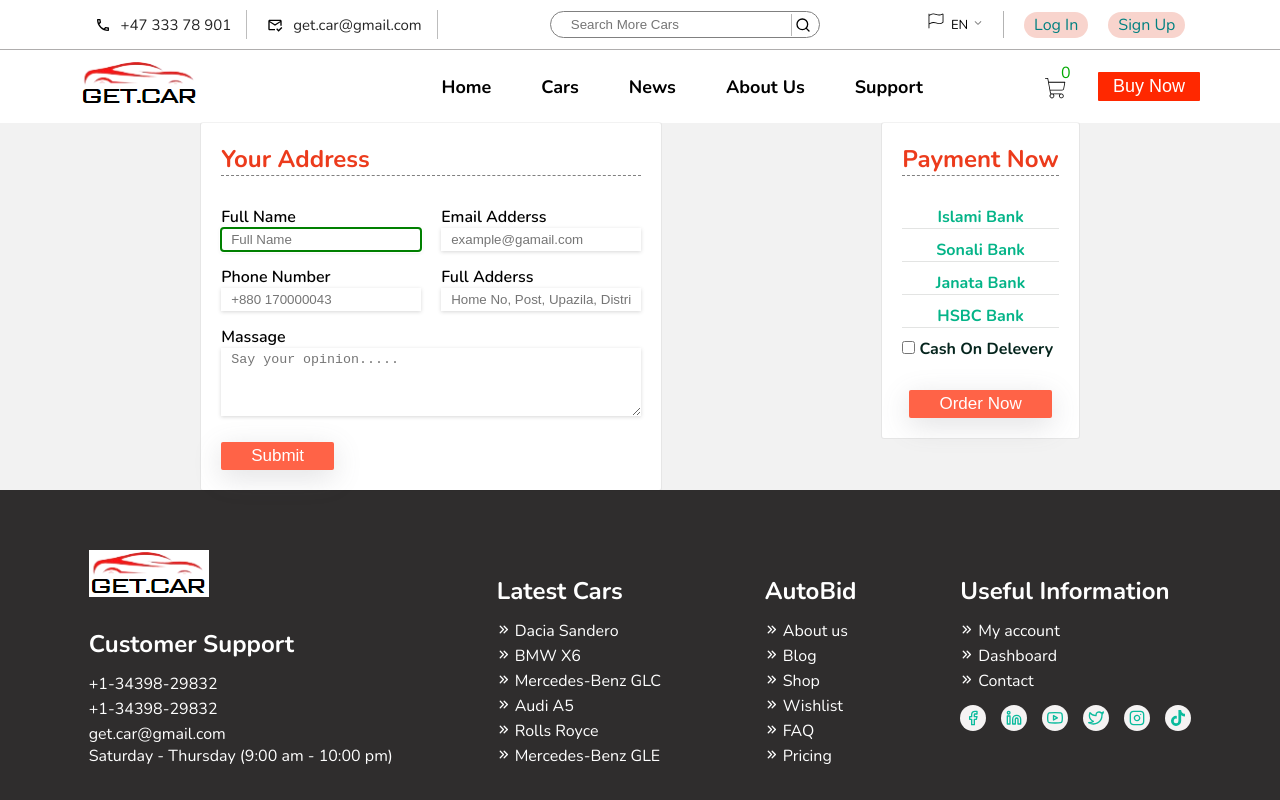
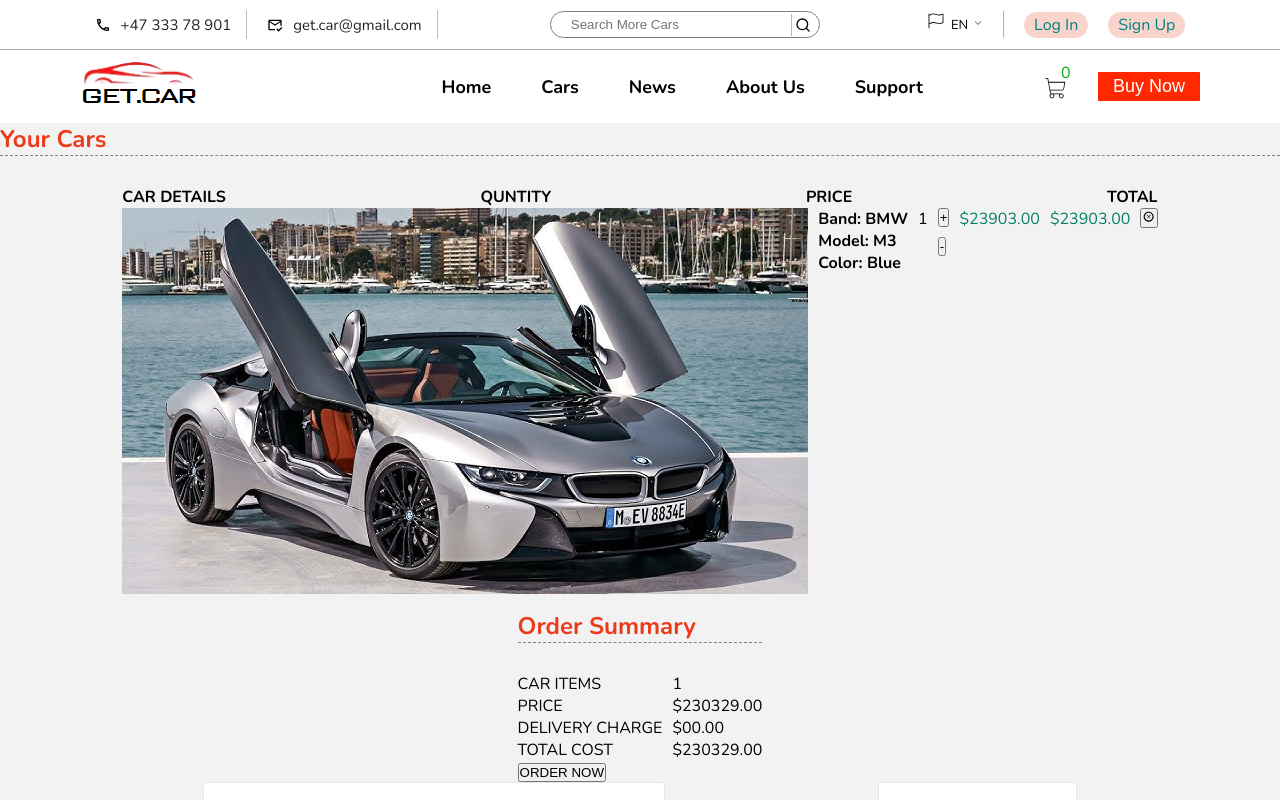
Before and after one commit to rashidulislamg71/get.car, a React (Vite) app: page /cart in a window 1280 px wide. Shown: the top 800 px of the page. Built offline with nearby package versions, Linux system fonts and the light colour scheme.

Commit message:
cart item

```diff
--- a/src/Component/Cart/Cart.jsx
+++ b/src/Component/Cart/Cart.jsx
@@ -1,6 +1,9 @@
 import { useContext } from "react";
 import styles from "./Cart.module.css";
 import { ProductContext } from "../GlobalContextAPI/GlobalContext";
+import img from "../../assets/images/cart-car/Rolls-Royce/GTY/car-13.jpg";
+
+import { TiDeleteOutline } from "react-icons/ti";
 
 const Cart = () => {
   const { cart } = useContext(ProductContext);
@@ -8,16 +11,84 @@
   return (
     <div className={`${styles.cart_wrapper}`}>
       <div className={`${styles.cart_container}`}>
-        <div className={`${styles.flex} ${styles.cart_inner_content}`}>
-          <div className={`${styles.cart_items}`}></div>
-          <div className={`${styles.cart_price_deatils}`}></div>
+        <div className={`${styles.cart_inner_content}`}>
+          <div>
+            <h2>Your Cars</h2>
+            <div className={`${styles.flex} ${styles.cart_title}`}>
+              <b>CAR DETAILS</b>
+              <b>QUNTITY</b>
+              <b>PRICE</b>
+              <b>TOTAL</b>
+            </div>
+          </div>
+
+          <div
+            className={`${styles.flex} ${styles.cart_items_and_order_summary}`}
+          >
+            <div className={`${styles.flex}  ${styles.cart_items}`}>
+              <div className={styles.flex}>
+                <div>
+                  <img src={img} alt="" />
+                </div>
+                <div>
+                  <b>
+                    Band: <span>BMW</span>
+                  </b>
+                  <br />
+                  <b>
+                    Model: <span>M3</span>
+                  </b>
+                  <br />
+                  <b>
+                    Color: <span>Blue</span>
+                  </b>
+                </div>
+              </div>
+              <div className={`${styles.flex} ${styles.quntity}`}>
+                <p>1</p>
+                <div className={`${styles.flex} ${styles.quntity_btn}`}>
+                  <button>+</button>
+                  <button>-</button>
+                </div>
+              </div>
+              <div className={`${styles.flex} ${styles.price}`}>
+                <p>$23903.00</p>
+              </div>
+              <div className={`${styles.flex} ${styles.total_price}`}>
+                <p>$23903.00</p>
+              </div>
+              <div className={`${styles.flex} ${styles.delete_cart}`}>
+                <button>
+                  <TiDeleteOutline />
+                </button>
+              </div>
+            </div>
+
+            <div className={`${styles.oder_summary}`}>
+              <h2>Order Summary</h2>
+              <div className={` ${styles.flex} ${styles.summary_deatils}`}>
+                <div className={`${styles.summary_deatils_title}`}>
+                  <p>CAR ITEMS</p>
+                  <p>PRICE</p>
+                  <p>DELIVERY CHARGE</p>
+                  <p>TOTAL COST</p>
+                </div>
+                <div className={`${styles.summary_deatils_data}`}>
+                  <p>1</p>
+                  <p>$230329.00</p>
+                  <p>$00.00</p>
+                  <p>$230329.00</p>
+                </div>
+              </div>
+              <button>ORDER NOW</button>
+            </div>
+          </div>
         </div>
 
         <div className={` ${styles.flex} ${styles.cart_adderss_and_payment}`}>
           <div className={`${styles.address}`}>
             <h2>Your Address</h2>
             <form className={` ${styles.flex} ${styles.address_form}`}>
-
               <div className={`${styles.flex} ${styles.address_row_1}`}>
                 <div>
                   <label>Full Name</label> <br />
@@ -50,7 +121,11 @@
               </div>
               <div className={styles.address_row_2}>
                 <label>Massage</label> <br />
-                <textarea rows="4" cols="20" placeholder="Say your opinion....."/>
+                <textarea
+                  rows="4"
+                  cols="20"
+                  placeholder="Say your opinion....."
+                />
               </div>
               <button>Submit</button>
             </form>
@@ -59,16 +134,24 @@
           <div className={`${styles.payment_method}`}>
             <h2>Payment Now</h2>
             <div className={`${styles.payment_banks}`}>
-                <a href=""><h4>Islami Bank</h4></a>
-                <a href=""><h4>Sonali Bank</h4></a>
-                <a href=""><h4>Janata Bank</h4></a>
-                <a href=""><h4>HSBC Bank</h4></a>
-                <input  type="checkbox" /> <span className={styles.cash_on_delevery}>Cash On Delevery</span>
-                <br />
-                <div className={`${styles.flex} ${styles.order_nowBtn}`}>
-
+              <a href="">
+                <h4>Islami Bank</h4>
+              </a>
+              <a href="">
+                <h4>Sonali Bank</h4>
+              </a>
+              <a href="">
+                <h4>Janata Bank</h4>
+              </a>
+              <a href="">
+                <h4>HSBC Bank</h4>
+              </a>
+              <input type="checkbox" />{" "}
+              <span className={styles.cash_on_delevery}>Cash On Delevery</span>
+              <br />
+              <div className={`${styles.flex} ${styles.order_nowBtn}`}>
                 <button>Order Now</button>
-                </div>
+              </div>
             </div>
           </div>
         </div>
--- a/src/Component/Cart/Cart.module.css
+++ b/src/Component/Cart/Cart.module.css
@@ -2,7 +2,7 @@
   display: flex;
   justify-content: space-around;
   align-items: start;
-  gap: 20px;
+  gap: 10px;
   flex-wrap: wrap;
 }
 
@@ -14,10 +14,32 @@
 
 .cart_inner_contnet {
 }
-.cart_items {
+
+.cart_inner_contnet h2{
 }
-.cart_price_deatils {
+
+.cart_title{}
+.cart_title b{}
+
+.cart_items img{
 }
+
+.cart_items b{}
+.cart_items b span{}
+
+.quntity{}
+.quntity p{}
+.quntity .quntity_btn{
+  flex-direction: column;
+}
+
+.price p,
+.total_price p{
+  color: #038162;
+}
+
+
+.cart_price_deatils {}
 
 .cart_adderss_and_payment {
   justify-content: space-evenly;
@@ -81,7 +103,7 @@
 }
 .address_form button:active,
 .payment_method div button:active {
-  transform: scale(1.3);
+  transform: scale(1.2);
 }
 
 .payment_method {
```
